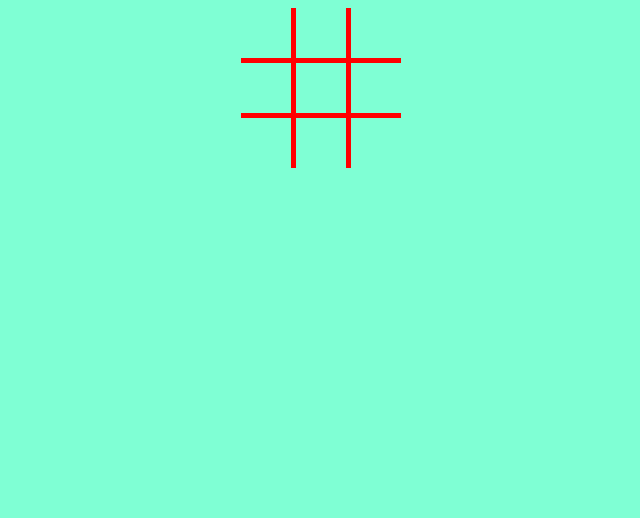
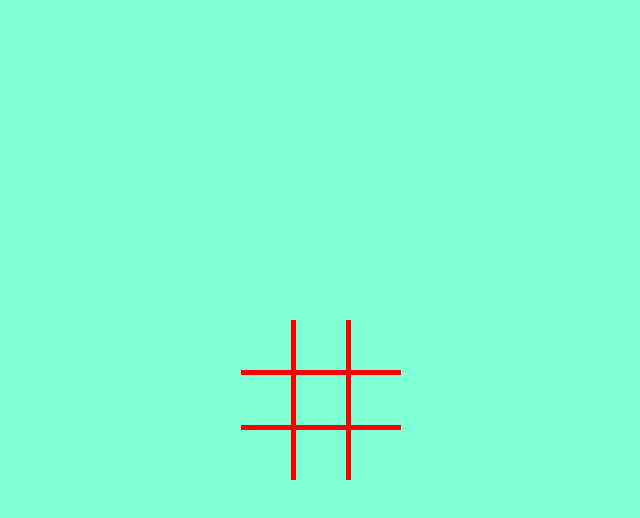
Before and after one commit to marvy896/Tic-Tac-Toe-Game, a plain HTML site: page index.html in a window 1280 px wide. Shown: the whole page, without its empty margins (319-959 px from the left). Drawn offline with Linux system fonts and the light colour scheme.

Commit message:
update of the grid

```diff
--- a/style.css
+++ b/style.css
@@ -5,6 +5,9 @@
     box-sizing: border-box;
 }
 body{
+    height: 100vh;
+    margin: 0%;
+    padding: 0%;
     background-color:aquamarine ;
     display: grid;
     justify-content: center;
```
